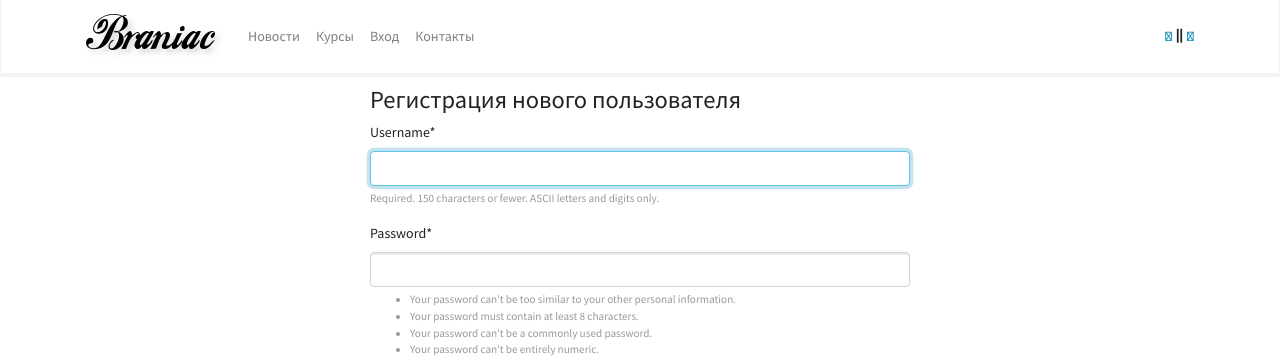
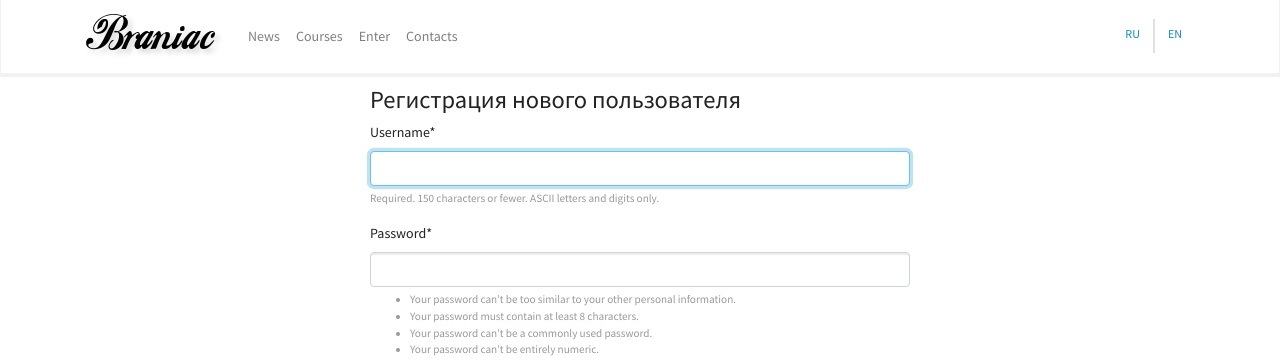
Before and after one commit to RozhkovaDarya/DjangoFramework, a Django app: page /authapp/register/ in a window 1280 px wide. Shown: the top 360 px of the page. Run offline with Django 3.2, Linux system fonts and the light colour scheme; parts of the project's set-up code (start-up, migrations or seed data) failed here and were passed over; some libraries are stand-ins or nearby versions.

Commit message:
lesson_8 i18n

```diff
--- a/config/settings.py
+++ b/config/settings.py
@@ -41,6 +41,7 @@ INSTALLED_APPS = [
 MIDDLEWARE = [
     "django.middleware.security.SecurityMiddleware",
     "django.contrib.sessions.middleware.SessionMiddleware",
+    "django.middleware.locale.LocaleMiddleware",
     "django.middleware.common.CommonMiddleware",
     "django.middleware.csrf.CsrfViewMiddleware",
     "django.contrib.auth.middleware.AuthenticationMiddleware",
@@ -216,3 +217,5 @@ CELERY_RESULT_BACKEND = "redis://localhost:6379"
 # Email as files for debug
 EMAIL_BACKEND = "django.core.mail.backends.filebased.EmailBackend"
 EMAIL_FILE_PATH = "var/email-messages/"
+
+LOCALE_PATHS = [BASE_DIR / "locale"]
--- a/config/urls.py
+++ b/config/urls.py
@@ -7,6 +7,7 @@ from django.views.generic import RedirectView
 
 urlpatterns = [
     path("admin/", admin.site.urls),
+    path("i18n/", include("django.conf.urls.i18n")),
     path("", RedirectView.as_view(url="mainapp/")),
     path("social_auth/", include("social_django.urls", namespace="social")),
     path("mainapp/", include("mainapp.urls", namespace="mainapp")),
--- a/templates/includes/main_menu.html
+++ b/templates/includes/main_menu.html
@@ -1,4 +1,4 @@
-{% load static %}
+{% load static i18n %}
 <nav class="navbar navbar-expand-lg navbar-light bg-light">
   <div class="container">
     <a class="navbar-brand" href="{% url 'mainapp:main_page' %}">
@@ -14,18 +14,22 @@
       <ul class="navbar-nav mr-auto">
         <li
           class="nav-item {% if request.resolver_match.view_name == 'mainapp:news' %}active{% endif %}">
-          <a class="nav-link" href="{% url 'mainapp:news' %}">Новости</a>
+          <a class="nav-link" href="{% url 'mainapp:news' %}">
+            {% translate "News" %}
+          </a>
         </li>
         <li
           class="nav-item {% if request.resolver_match.view_name == 'mainapp:courses' %}active{% endif %}">
-          <a class="nav-link" href="{% url 'mainapp:courses' %}">Курсы</a>
+          <a class="nav-link" href="{% url 'mainapp:courses' %}">
+            {% translate "Courses" %}
+          </a>
         </li>
         {% if user.is_authenticated %}
           <li class="nav-item dropdown">
             <a class="nav-link dropdown-toggle" href="#" id="ddProfile"
               role="button" data-toggle="dropdown" aria-haspopup="true"
               aria-expanded="false">
-              Профиль
+              {% translate "Profile" %}
             </a>
             <div class="dropdown-menu" aria-labelledby="ddProfile">
               <a class="dropdown-item"
@@ -47,16 +51,34 @@
           </li>
         {% else %}
           <li class="nav-item">
-            <a class="nav-link" href="{% url 'authapp:login' %}">Вход</a>
+            <a class="nav-link" href="{% url 'authapp:login' %}">
+              {% translate "Enter" %}
+            </a>
           </li>
         {% endif %}
         <li
           class="nav-item {% if request.resolver_match.view_name == 'mainapp:contacts' %}active{% endif %}">
-          <a class="nav-link" href="{% url 'mainapp:contacts' %}">Контакты</a>
+          <a class="nav-link" href="{% url 'mainapp:contacts' %}">
+            {% translate "Contacts" %}
+          </a>
         </li>
       </ul>
-      <span><a href="#">󰐮</a> <i class="fas fa-grip-lines-vertical"></i> <a
-        href="#">󰏅</a></span>
+      <div class="row justify-content-end m-0">
+        <div class="col p-0 border-right">
+          <form action="{% url 'set_language' %}" method="post">
+            {% csrf_token %}
+            <input name="language" type="hidden" value="ru">
+            <button type="submit" class="btn btn-link">RU</button>
+          </form>
+        </div>
+        <div class="col p-0 border-left">
+          <form action="{% url 'set_language' %}" method="post">
+            {% csrf_token %}
+            <input name="language" type="hidden" value="en">
+            <button type="submit" class="btn btn-link">EN</button>
+          </form>
+        </div>
+      </div>
     </div>
   </div>
 </nav>
```
Also changed, not shown: mainapp/management/commands/mm.py (added, +9 -0 lines), locale/ru/LC_MESSAGES/django.po (added), mainapp/management/__init__.py (added), mainapp/management/commands/__init__.py (added).
